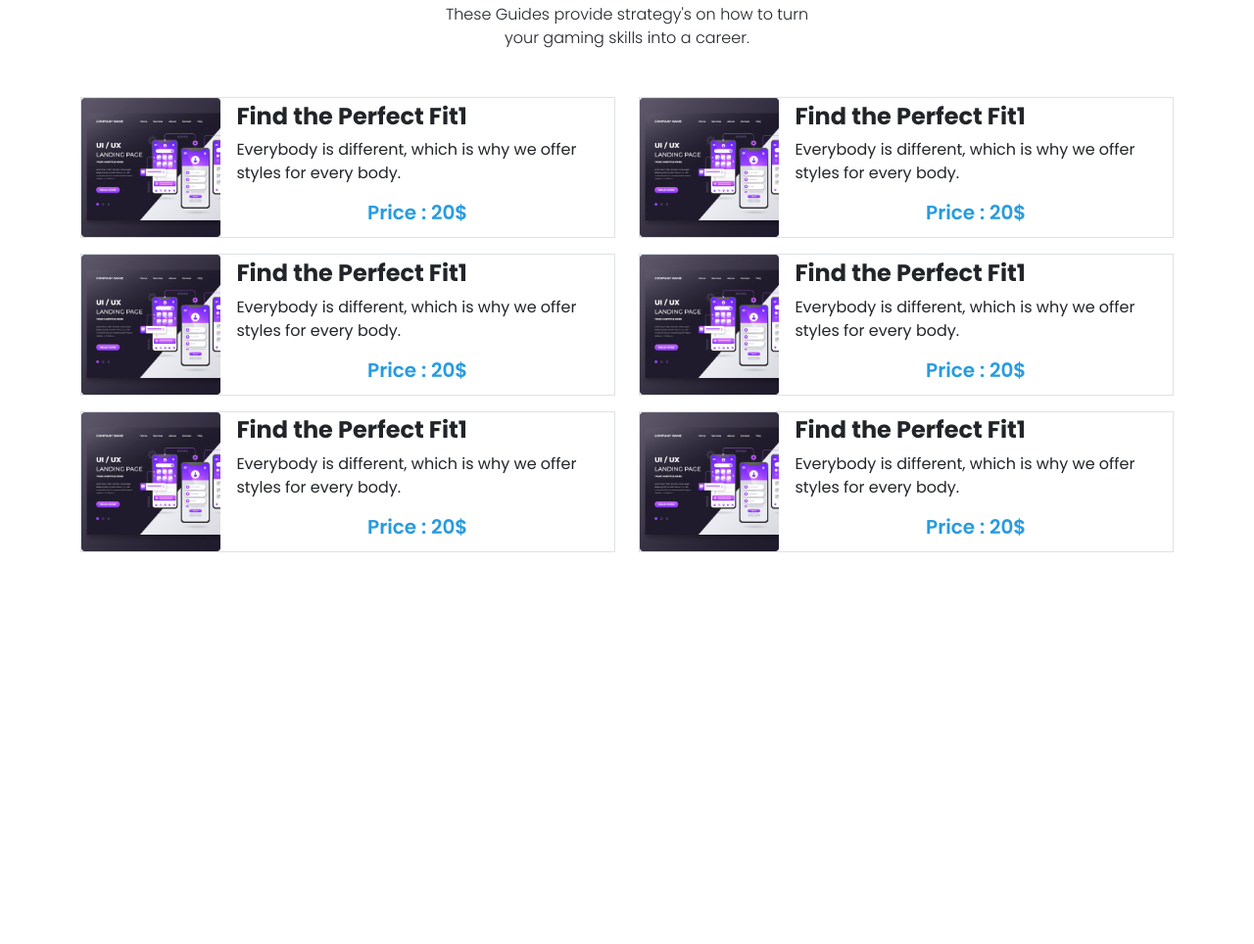
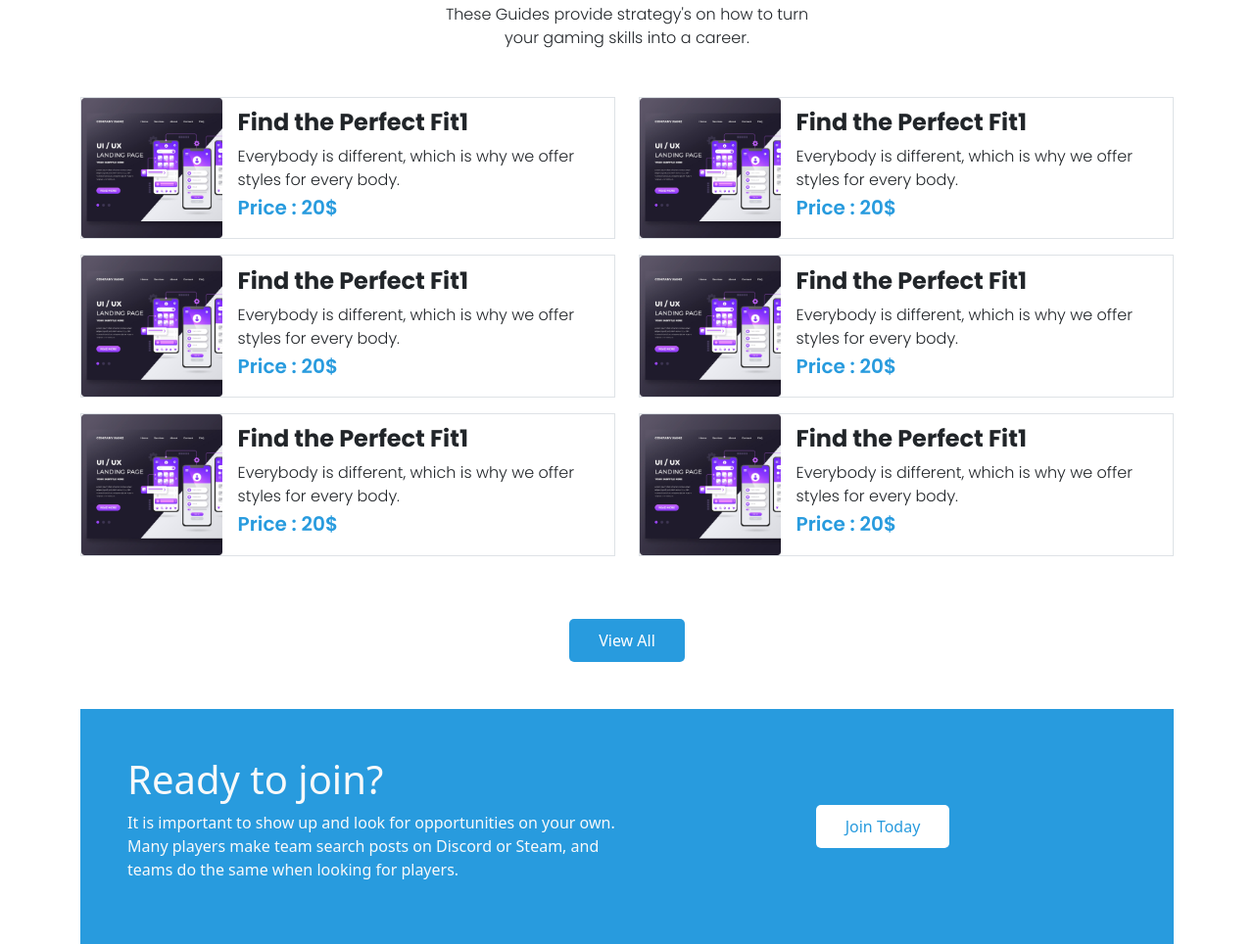
Before and after one commit to mahfujurr/esports-hero, a plain HTML site: page index.html in a window 1280 px wide. Shown: the part 781-1745 px from the top of the page at 98% size. Before the commit the page ends 1361 px from the top, so only its background shows below. Drawn offline with nearby package versions, Linux system fonts and the light colour scheme.

Commit message:
modals added

```diff
--- a/index.html
+++ b/index.html
@@ -76,7 +76,7 @@
                     <div class="carousel-caption d-md-block">
                       <h1 class="fw-bold">Esports: The Next Growth Industry</h1>
                       <p>We're living in disruptive times where brand new industries are rapidly rising to international prominence. Esports is among them.</p>
-                      <button class="get-stated-button ">Get started</button>
+                      <button class="custom-button">Get started</button>
                     </div>
                   </div>
 
@@ -135,14 +135,14 @@
                                     <img src="images/course/course-1.png" alt="" class="img-fluid">
                                 </div>
                                 <div class="d-flex align-items-center mx-3">
-                                    <div class="">
-                                        <h4 class="fw-bold d-flex justify-content-sm-center justify-content-lg-start">
+                                    <div>
+                                        <h4 class="fw-bold">
                                             Find the Perfect Fit1
                                         </h4>
-                                        <p class="d-flex justify-content-sm-center text-sm-center text-lg-start">
+                                        <p class="mb-1 fw-light">
                                             Everybody is different, which is why we offer styles for every body.
                                         </p>
-                                        <h5 class="custom-text-color fw-semibold d-flex justify-content-sm-center text-sm-center text-lg-start">Price : 20$</h5>
+                                        <h5 class="custom-text-color fw-semibold">Price : 20$</h5>
                                     </div>
                                 </div>
                             </div>
@@ -153,14 +153,14 @@
                                     <img src="images/course/course-1.png" alt="" class="img-fluid">
                                 </div>
                                 <div class="d-flex align-items-center mx-3">
-                                    <div class="">
-                                        <h4 class="fw-bold d-flex justify-content-sm-center justify-content-lg-start">
+                                    <div>
+                                        <h4 class="fw-bold">
                                             Find the Perfect Fit1
                                         </h4>
-                                        <p class="d-flex justify-content-sm-center text-sm-center text-lg-start">
+                                        <p class="mb-1 fw-light">
                                             Everybody is different, which is why we offer styles for every body.
                                         </p>
-                                        <h5 class="custom-text-color fw-semibold d-flex justify-content-sm-center text-sm-center text-lg-start">Price : 20$</h5>
+                                        <h5 class="custom-text-color fw-semibold">Price : 20$</h5>
                                     </div>
                                 </div>
                             </div>
@@ -171,14 +171,14 @@
                                     <img src="images/course/course-1.png" alt="" class="img-fluid">
                                 </div>
                                 <div class="d-flex align-items-center mx-3">
-                                    <div class="">
-                                        <h4 class="fw-bold d-flex justify-content-sm-center justify-content-lg-start">
+                                    <div>
+                                        <h4 class="fw-bold">
                                             Find the Perfect Fit1
                                         </h4>
-                                        <p class="d-flex justify-content-sm-center text-sm-center text-lg-start">
+                                        <p class="mb-1 fw-light">
                                             Everybody is different, which is why we offer styles for every body.
                                         </p>
-                                        <h5 class="custom-text-color fw-semibold d-flex justify-content-sm-center text-sm-center text-lg-start">Price : 20$</h5>
+                                        <h5 class="custom-text-color fw-semibold">Price : 20$</h5>
                                     </div>
                                 </div>
                             </div>
@@ -198,14 +198,14 @@
                                     <img src="images/course/course-1.png" alt="" class="img-fluid">
                                 </div>
                                 <div class="d-flex align-items-center mx-3">
-                                    <div class="">
-                                        <h4 class="fw-bold d-flex justify-content-sm-center justify-content-lg-start">
+                                    <div>
+                                        <h4 class="fw-bold">
                                             Find the Perfect Fit1
                                         </h4>
-                                        <p class="d-flex justify-content-sm-center text-sm-center text-lg-start">
+                                        <p class="mb-1 fw-light">
                                             Everybody is different, which is why we offer styles for every body.
                                         </p>
-                                        <h5 class="custom-text-color fw-semibold d-flex justify-content-sm-center text-sm-center text-lg-start">Price : 20$</h5>
+                                        <h5 class="custom-text-color fw-semibold">Price : 20$</h5>
                                     </div>
                                 </div>
                             </div>
@@ -216,14 +216,14 @@
                                     <img src="images/course/course-1.png" alt="" class="img-fluid">
                                 </div>
                                 <div class="d-flex align-items-center mx-3">
-                                    <div class="">
-                                        <h4 class="fw-bold d-flex justify-content-sm-center justify-content-lg-start">
+                                    <div>
+                                        <h4 class="fw-bold">
                                             Find the Perfect Fit1
                                         </h4>
-                                        <p class="d-flex justify-content-sm-center text-sm-center text-lg-start">
+                                        <p class="mb-1 fw-light">
                                             Everybody is different, which is why we offer styles for every body.
                                         </p>
-                                        <h5 class="custom-text-color fw-semibold d-flex justify-content-sm-center text-sm-center text-lg-start">Price : 20$</h5>
+                                        <h5 class="custom-text-color fw-semibold">Price : 20$</h5>
                                     </div>
                                 </div>
                             </div>
@@ -234,14 +234,14 @@
                                     <img src="images/course/course-1.png" alt="" class="img-fluid">
                                 </div>
                                 <div class="d-flex align-items-center mx-3">
-                                    <div class="">
-                                        <h4 class="fw-bold d-flex justify-content-sm-center justify-content-lg-start">
+                                    <div>
+                                        <h4 class="fw-bold">
                                             Find the Perfect Fit1
                                         </h4>
-                                        <p class="d-flex justify-content-sm-center text-sm-center text-lg-start">
+                                        <p class="mb-1 fw-light">
                                             Everybody is different, which is why we offer styles for every body.
                                         </p>
-                                        <h5 class="custom-text-color fw-semibold d-flex justify-content-sm-center text-sm-center text-lg-start">Price : 20$</h5>
+                                        <h5 class="custom-text-color fw-semibold">Price : 20$</h5>
                                     </div>
                                 </div>
                             </div>
@@ -253,7 +253,61 @@
             </div>
         </section>
 
+        <section class="container my-5">
+            <div class="d-flex justify-content-center">
+                <button class="custom-button">View All</button>
+            </div>
+        </section>
+
         <!-- courses section end -->
+
+        <section class="container">
+            <div class="custom-bg p-5">
+                <div class="row">
+                    <div class="col-12 col-sm-12 col-md-12 col-lg-6">
+                        <div class="text-center text-sm-center text-md-center text-lg-start">
+                            <h1 class="text-light">
+                                Ready to join?
+                            </h1>
+                            <p class="text-light">
+                                It is important to show up and look for opportunities on your own.
+                                Many players make team search posts on Discord or Steam,
+                                and teams do the same when looking for players.
+                            </p>
+                        </div>
+                    </div>
+                    <div class="col-12 col-sm-12 col-md-12 col-lg-6 d-flex justify-content-center align-items-center">
+
+                         <!-- Button trigger modal -->
+
+                        <div class="">
+                            <button type="button" class="custom-button-modal" data-bs-toggle="modal" data-bs-target="#exampleModal">
+                                Join Today
+                            </button>
+
+                            <!-- Modal -->
+                            <div class="modal fade" id="exampleModal" tabindex="-1" aria-labelledby="exampleModalLabel" aria-hidden="true">
+                                <div class="modal-dialog">
+                                    <div class="modal-content">
+                                        <div class="modal-header">
+                                            <h5 class="modal-title" id="exampleModalLabel">Modal title</h5>
+                                            <button type="button" class="btn-close" data-bs-dismiss="modal" aria-label="Close"></button>
+                                        </div>
+                                        <div class="modal-body">
+                                            You're about to leave this page!
+                                        </div>
+                                        <div class="modal-footer">
+                                            <button type="button" class="btn btn-secondary" data-bs-dismiss="modal">Stay</button>
+                                            <button type="button" class="btn btn-primary">Leave</button>
+                                        </div>
+                                    </div>
+                                </div>
+                            </div>
+                        </div>
+                    </div>
+                </div>
+            </div>
+        </section>
 
     </main>
 
--- a/styles/style.css
+++ b/styles/style.css
@@ -5,7 +5,8 @@
 .poppins{
     font-family: 'Poppins', sans-serif;
 }
-.get-stated-button{
+/* buttons start  */
+.custom-button{
     background-color: #289BDE;
     padding: 10px 30px;
     border: none;
@@ -14,8 +15,23 @@
     font-weight: 500;
     text-decoration: none;
 }
+.custom-button-modal{
+    background-color: white;
+    padding: 10px 30px;
+    border: none;
+    border-radius: 5px;
+    color: #289BDE;
+    font-weight: 500;
+    text-decoration: none;
+}
+
+/* buttons end  */
+
 .custom-text-color{
     color: #289BDE;
+}
+.custom-bg{
+    background-color: #289BDE;
 }
 /* meadia query for extra small device */
 
```
